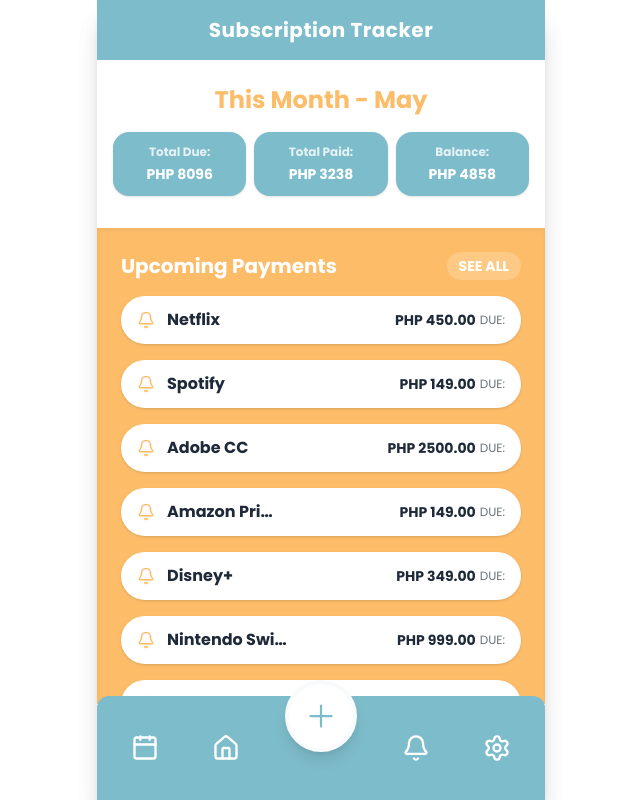
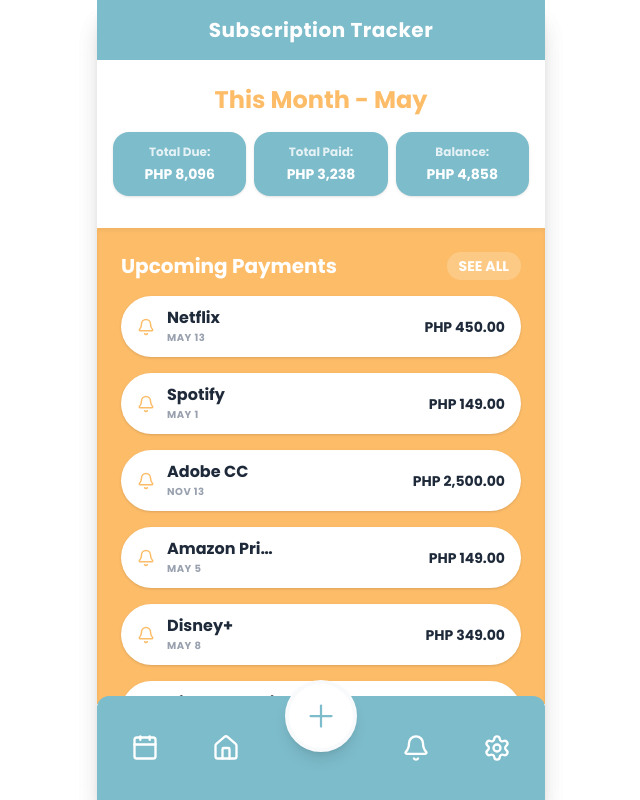
Before and after one commit to uncodem/HCI-subscribe, a Next.js app: page /dashboard in a window 1280 px wide. Shown: the whole page, without its empty margins (319-959 px from the left). Built offline with nearby package versions, Linux system fonts and the light colour scheme.

Commit message:
Added comma formatting and made it so that due dates are shown in subscription chips

```diff
--- a/app/(dashboard)/dashboard/page.tsx
+++ b/app/(dashboard)/dashboard/page.tsx
@@ -14,6 +14,10 @@ export default function Dashboard() {
     const totalPaid = totalDue * 0.4;
     const remaining = totalDue - totalPaid;
 
+    function formatNum(num: number) {
+        return num.toLocaleString('en-US', {minimumFractionDigits: 0, maximumFractionDigits: 0});
+    }
+
     return (
         <div className="flex flex-col h-full w-full bg-white pb-24">
             <div className="shrink-0">
@@ -27,15 +31,15 @@ export default function Dashboard() {
                     <div className="flex flex-row justify-between w-full gap-2 mb-2">
                         <div className="flex-1 bg-brand-teal text-white rounded-2xl p-3 flex flex-col items-center justify-center shadow-sm">
                             <span className="font-bold text-xs mb-1 text-white/80">Total Due:</span>
-                            <span className="font-bold text-sm">PHP {totalDue.toFixed(0)}</span>
+                            <span className="font-bold text-sm">PHP {formatNum(totalDue)}</span>
                         </div>
                         <div className="flex-1 bg-brand-teal text-white rounded-2xl p-3 flex flex-col items-center justify-center shadow-sm">
                             <span className="font-bold text-xs mb-1 text-white/80">Total Paid:</span>
-                            <span className="font-bold text-sm">PHP {totalPaid.toFixed(0)}</span>
+                            <span className="font-bold text-sm">PHP {formatNum(totalPaid)}</span>
                         </div>
                         <div className="flex-1 bg-brand-teal text-white rounded-2xl p-3 flex flex-col items-center justify-center shadow-sm">
                             <span className="font-bold text-xs mb-1 text-white/80">Balance:</span>
-                            <span className="font-bold text-sm">PHP {remaining.toFixed(0)}</span>
+                            <span className="font-bold text-sm">PHP {formatNum(remaining)}</span>
                         </div>
                     </div>
                 </div>
@@ -48,7 +52,7 @@ export default function Dashboard() {
 
                     <div className="flex flex-col gap-1 w-full">
                         {upcoming.map(sub => (
-                            <SubscriptionChip key={sub.id} id={sub.id} name={sub.name} price={sub.price} cycle="DUE:" variant="white" />
+                            <SubscriptionChip key={sub.id} id={sub.id} name={sub.name} price={sub.price} dueDate={sub.dueDate} variant="white" />
                         ))}
                     </div>
                 </div>
@@ -58,7 +62,7 @@ export default function Dashboard() {
 
                     <div className="flex flex-col gap-1 w-full">
                         {active.map(sub => (
-                            <SubscriptionChip key={sub.id} id={sub.id} name={sub.name} price={sub.price} cycle={`/${sub.cycle === "monthly" ? "month" : "yearly"}`} variant="teal" />
+                            <SubscriptionChip key={sub.id} id={sub.id} name={sub.name} price={sub.price} dueDate={sub.dueDate} cycle={`/${sub.cycle === "monthly" ? "month" : "yearly"}`} variant="teal" />
                         ))}
                     </div>
                 </div>
--- a/app/(dashboard)/dashboard/summary/page.tsx
+++ b/app/(dashboard)/dashboard/summary/page.tsx
@@ -28,6 +28,10 @@ export default function Summary() {
         { height: "h-[90%]", color: "bg-brand-yellow" },
     ];
 
+    function formatNum(num: number) {
+        return num.toLocaleString('en-US', {minimumFractionDigits: 2, maximumFractionDigits: 2});
+    }
+
     return (
         <div className="flex flex-col h-full w-full bg-white pb-24">
             <div className="shrink-0">
@@ -39,11 +43,11 @@ export default function Summary() {
                 <div className="flex flex-row justify-between w-full gap-4 mb-6">
                     <div className="flex-1 bg-brand-yellow text-white rounded-2xl p-4 flex flex-col items-center justify-center shadow-sm">
                         <span className="font-bold text-sm mb-2 text-center text-white/90">Monthly Total:</span>
-                        <span className="font-bold text-xl">PHP {monthlyTotal.toFixed(2)}</span>
+                        <span className="font-bold text-xl">PHP {formatNum(monthlyTotal)}</span>
                     </div>
                     <div className="flex-1 bg-brand-yellow text-white rounded-2xl p-4 flex flex-col items-center justify-center shadow-sm">
                         <span className="font-bold text-sm mb-2 text-center text-white/90">Yearly Estimate:</span>
-                        <span className="font-bold text-xl">PHP {yearlyTotal.toFixed(2)}</span>
+                        <span className="font-bold text-xl">PHP {formatNum(yearlyTotal)}</span>
                     </div>
                 </div>
 
@@ -81,6 +85,7 @@ export default function Summary() {
                                 name={sub.name}
                                 price={sub.price}
                                 cycle={`/${sub.cycle === "monthly" ? "month" : "yearly"}`}
+                                dueDate={sub.dueDate}
                                 variant="yellow"
                             />
                         ))}
--- a/app/components/SubscriptionChip.tsx
+++ b/app/components/SubscriptionChip.tsx
@@ -2,34 +2,58 @@ import Link from "next/link";
 import { Bell } from "lucide-react";
 
 interface SubscriptionChipProps {
-    id?: string; // Added optional ID
+    id?: string;
     name: string;
-    price: string;
+    price: string | number;
     cycle?: string;
+    dueDate?: string;
     variant?: "teal" | "white" | "yellow";
 }
 
-export default function SubscriptionChip({ id, name, price, cycle, variant = "teal" }: SubscriptionChipProps) {
+export default function SubscriptionChip({ id, name, price, cycle, dueDate, variant = "teal" }: SubscriptionChipProps) {
     const colorStyles = {
         teal: "bg-brand-teal text-white",
         white: "bg-white text-gray-800 shadow-sm",
         yellow: "bg-brand-yellow text-white"
     };
 
+    const formattedPrice = Number(price).toLocaleString('en-US', {
+        minimumFractionDigits: 2,
+        maximumFractionDigits: 2
+    });
+
+    let formattedDate = null;
+    if (dueDate) {
+        const months = ["Jan", "Feb", "Mar", "Apr", "May", "Jun", "Jul", "Aug", "Sep", "Oct", "Nov", "Dec"];
+        const [_, m, d] = dueDate.split("-");
+        formattedDate = `${months[parseInt(m) - 1]} ${parseInt(d)}`;
+    }
+
     const content = (
         <div className={`flex flex-row items-center justify-between w-full px-4 py-3 rounded-full mb-3 hover:scale-[1.02] transition-transform ${colorStyles[variant]}`}>
+
             <div className="flex flex-row items-center gap-3">
                 <Bell size={18} className={variant === "white" ? "text-brand-yellow" : "text-white"}/>
-                <span className="font-bold truncate max-w-[120px]">{name}</span>
+
+                <div className="flex flex-col">
+                    <span className="font-bold truncate max-w-[120px] leading-tight">{name}</span>
+                    {formattedDate && (
+                        <span className={`text-[10px] font-bold uppercase tracking-wider mt-[2px] ${variant === "white" ? "text-gray-400" : "text-white/70"}`}>
+                            {formattedDate}
+                        </span>
+                    )}
+                </div>
             </div>
+
             <div className="flex flex-row items-center gap-1 text-sm font-bold">
-                <span>PHP {price}</span>
+                <span>PHP {formattedPrice}</span>
                 {cycle && (
                     <span className={`text-xs font-normal ${variant === "white" ? "text-gray-500" : "text-white/80"}`}>{cycle}</span>
                 )}
             </div>
+
         </div>
     );
 
-    return id ? <Link href={`/dashboard/subscription/${id}`} className="block w-full">{content}</Link> : content;
+    return id ? <Link href={`/subscription/${id}`} className="block w-full">{content}</Link> : content;
 }
```
